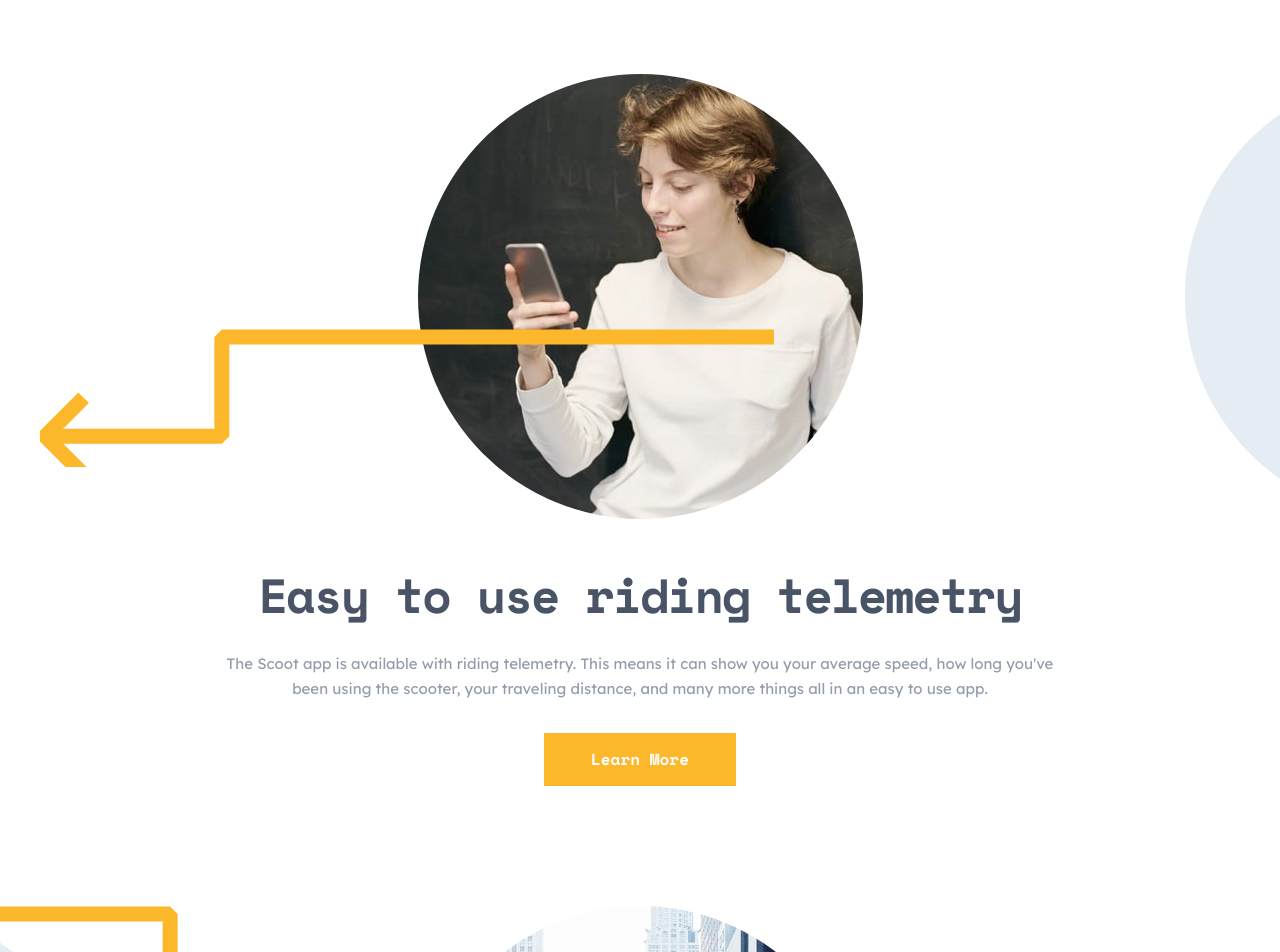
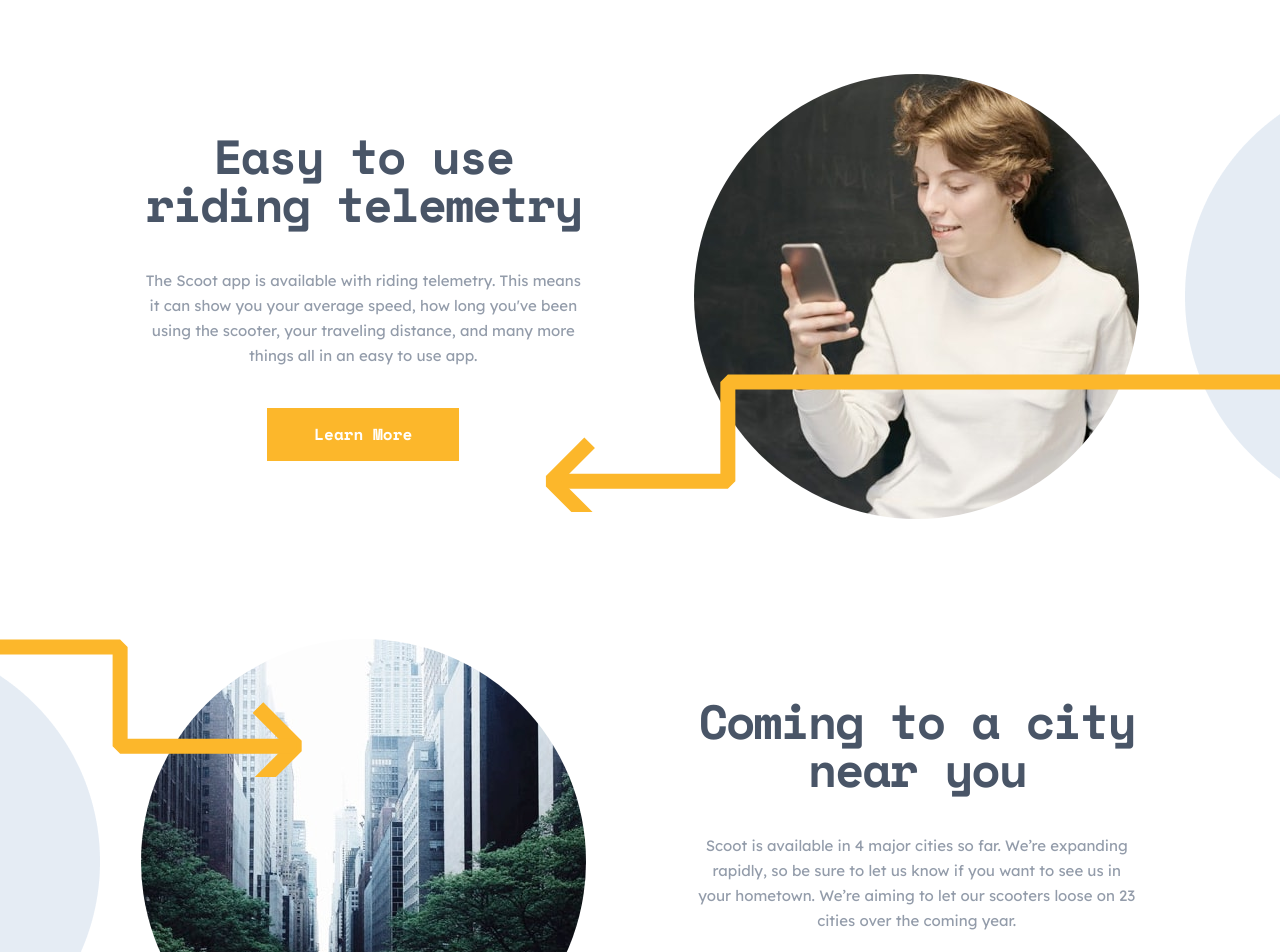
Before and after one commit to Eileenpk/Scooter, a Next.js app: page / in a window 1280 px wide. Shown: the part 1140-2092 px from the top of the page. Built offline with nearby package versions, Linux system fonts and the light colour scheme.

Commit message:
finish: feature CSS

```diff
--- a/components/Feature.js
+++ b/components/Feature.js
@@ -15,14 +15,16 @@
           <Image
             src={card.image}
             alt={card.heading}
-            width={width > 768 ? 445 :311}
-            height={width > 768 ? 445 :311}
+            width={width > 768 ? 445 : 311}
+            height={width > 768 ? 445 : 311}
             className={styles.featureMainImage}
           />
         </div>
-        <h2>{card.heading}</h2>
-        <p>{card.text}</p>
-        <button>Learn More</button>
+        <div className={styles.featureInfoWrapper}>
+          <h2>{card.heading}</h2>
+          <p className={styles.featureText}>{card.text}</p>
+          <button>Learn More</button>
+        </div>
       </section>
     );
   });
--- a/styles/feature.module.css
+++ b/styles/feature.module.css
@@ -9,18 +9,26 @@
 .feature {
     position: relative;
     width: 100%;
-    padding-left: 17%;
-    padding-right: 17%;
+    display: flex;
+    flex-direction: column;
+    align-items: center;
+    gap: 32px;
+    padding-left: 11%;
+    padding-right: 11%;
+}
+
+.featureMainImage {
+    border-radius: 50%;
+    margin-bottom: 20px;
+}
+
+.featureInfoWrapper {
     display: flex;
     flex-direction: column;
     align-items: center;
     gap: 32px;
 }
 
-.featureMainImage {
-    border-radius: 50%;
-    margin-bottom: 20px;
-}
 
 .feature:nth-child(1) .featureImageContainer::after {
     width: 735px;
@@ -58,13 +66,17 @@
     height: 138px;
     position: absolute;
     top: 0px;
-    left: 155px;
+    left: calc(100% - 735px + 500px);
     content: "";
     background-image: url(/patterns/left-downward-arrow.svg);
     background-repeat: no-repeat;
 }
 
 @media(min-width:768px) {
+    .featureInfoWrapper {
+        gap: 40px;
+    }
+
     .feature:nth-child(odd) {
         background-image:url(/patterns/half-circle-right.png);
         background-repeat: no-repeat;
@@ -77,23 +89,51 @@
         background-position: left top;
     }
     .feature:nth-child(1) .featureImageContainer::after {
-        top: 255px;
-        left: 39px;
+        top: 295px;
+        left: calc(100% - 735px );
     }
 
 
     .feature:nth-child(2) .featureImageContainer::after {
+        width: 735px;
         top: 0px;
-        left: -100px;
+        right: calc(735px - 100%);
     }
 
     .reverse::after {
         top: 250px;
-        left: 39px;
+        left: calc(100% - 735px);
     }
 
     .feature:nth-child(3) .featureImageContainer::after {
         top: 85px;
-        left: 415px;
+        left: calc(100% - 735px + 360px);
     }
 }
+
+@media(min-width:1200px) {
+   .featureMainImage {
+    margin: 0;
+    gap: 160px;
+   }
+    .feature {
+        width: 100vw;
+        height: 445px;
+        flex-direction: row;
+        padding: 11%;
+        gap: 0px;
+        justify-content: space-between;
+    }
+
+    .feature:nth-child(odd) {
+        flex-direction: row-reverse;
+    }
+
+    .featureInfoWrapper {
+        width: 445px;
+    }
+
+    .feature:nth-child(1) .featureImageContainer::after {
+        top: 300px;
+    }
+}
```
